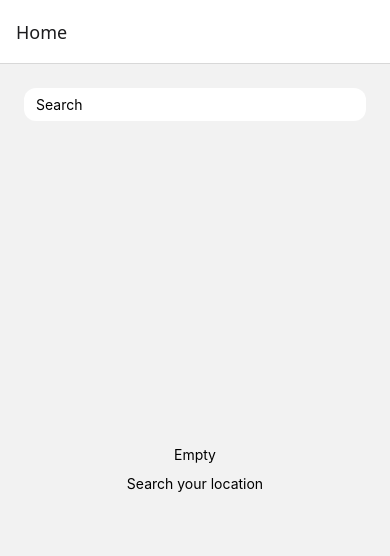
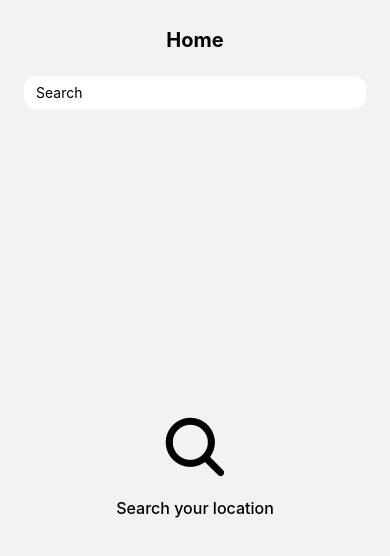
Before and after one commit to aljary12/map-app, a React Native app: screen /Home in a window 390 px wide. Shown: the top 556 px of the page. Built offline with nearby package versions, Linux system fonts and the light colour scheme.

Commit message:
feat: update ui, show error if no results

```diff
--- a/src/api/place.ts
+++ b/src/api/place.ts
@@ -5,7 +5,7 @@ import axios, {
 } from 'axios';
 import * as config from './config';
 import Config from 'react-native-config';
-import {Prediction} from '../types/place';
+import {AutocompleteResponse} from '../types/place';
 
 class Place {
   private api: AxiosInstance;
@@ -27,7 +27,7 @@ class Place {
 
   autocomplete(params: {
     input: string;
-  }): Promise<AxiosResponse<{predictions: Prediction[]}, any>> {
+  }): Promise<AxiosResponse<AutocompleteResponse, any>> {
     return this.api.get('autocomplete/json', {
       params: {...params, components: 'country:my'},
     });
--- a/src/app.tsx
+++ b/src/app.tsx
@@ -3,11 +3,14 @@ import React from 'react';
 import Routes from './navigator/root-navigator';
 import {Provider} from 'react-redux';
 import {store} from './stores';
+import {SafeAreaProvider} from 'react-native-safe-area-context';
 
 function App(): React.JSX.Element {
   return (
     <Provider store={store}>
-      <Routes />
+      <SafeAreaProvider>
+        <Routes />
+      </SafeAreaProvider>
     </Provider>
   );
 }
--- /dev/null
+++ b/src/components/nav-bar.tsx
@@ -0,0 +1,50 @@
+import {
+  StyleSheet,
+  Text,
+  TextStyle,
+  TouchableOpacity,
+  View,
+  ViewStyle,
+} from 'react-native';
+import React from 'react';
+import {useNavigation} from '@react-navigation/native';
+import Icon from 'react-native-vector-icons/Ionicons';
+
+interface Props {
+  back?: boolean;
+  title: string;
+  containerStyle?: ViewStyle;
+  titleStyle?: TextStyle;
+}
+export default function NavBar(props: Props) {
+  const navigation = useNavigation();
+  const {back, title, containerStyle, titleStyle} = props;
+
+  return (
+    <View style={[styles.container, containerStyle]}>
+      {back && (
+        <TouchableOpacity onPress={() => navigation.goBack()}>
+          <Icon name="arrow-back" size={24} />
+        </TouchableOpacity>
+      )}
+
+      <Text style={[styles.title, titleStyle]}>{title}</Text>
+    </View>
+  );
+}
+
+const styles = StyleSheet.create({
+  container: {
+    justifyContent: 'center',
+    paddingVertical: 16,
+  },
+  title: {
+    position: 'absolute',
+    left: 0,
+    right: 0,
+    zIndex: -1,
+    textAlign: 'center',
+    fontSize: 20,
+    fontWeight: '700',
+  },
+});
--- a/src/navigator/root-navigator.tsx
+++ b/src/navigator/root-navigator.tsx
@@ -8,7 +8,7 @@ const Stack = createNativeStackNavigator();
 function RootNavigator() {
   return (
     <NavigationContainer>
-      <Stack.Navigator>
+      <Stack.Navigator screenOptions={{headerShown: false}}>
         <Stack.Screen name="Home" component={HomeScreen} />
       </Stack.Navigator>
     </NavigationContainer>
--- a/src/screens/home-screen.tsx
+++ b/src/screens/home-screen.tsx
@@ -1,48 +1,50 @@
-import React from 'react';
+import React, {useCallback} from 'react';
 import InputForm from '../components/input-form';
 import {useDispatch, useSelector} from 'react-redux';
-import {
-  searchActions,
-  searchSelector,
-  setPredictions,
-} from '../stores/search-slice';
+import {searchActions, searchSelector} from '../stores/search-slice';
 import {debounce} from 'lodash';
 import {AppDispatch} from '../stores';
 import {
   ActivityIndicator,
   FlatList,
   ListRenderItem,
+  StyleSheet,
   Text,
   View,
 } from 'react-native';
 import {Prediction} from '../types/place';
+import {SafeAreaView} from 'react-native-safe-area-context';
+import NavBar from '../components/nav-bar';
+import Icon from 'react-native-vector-icons/Ionicons';
 
 function HomeScreen() {
   const dispatch = useDispatch<AppDispatch>();
-  const {searching, predictions} = useSelector(searchSelector);
+  const {searching, predictions, error} = useSelector(searchSelector);
 
   const search = debounce((text: string) => {
     const input = text.trim();
 
-    if (input.length < 3) {
-      dispatch(setPredictions([]));
-      return;
-    }
-
     dispatch(searchActions.autocomplete({input}));
   }, 500);
 
-  const renderItem: ListRenderItem<Prediction> = ({item}) => {
+  const renderItem: ListRenderItem<Prediction> = useCallback(({item}) => {
     return (
-      <View style={{backgroundColor: '#FFFFFF', padding: 16, borderRadius: 12}}>
-        <Text>{item.structured_formatting.main_text}</Text>
-        <Text>{item.structured_formatting.secondary_text}</Text>
+      <View style={{gap: 8, flexDirection: 'row', alignItems: 'center'}}>
+        <Icon name="locate" size={22} color="#DD2534" />
+        <View style={{gap: 4, flex: 1}}>
+          <Text style={{fontWeight: '600'}}>
+            {item.structured_formatting.main_text}
+          </Text>
+          <Text style={{fontSize: 12, fontWeight: '200'}}>
+            {item.structured_formatting.secondary_text}
+          </Text>
+        </View>
       </View>
     );
-  };
-
+  }, []);
   return (
-    <View style={{flex: 1, padding: 24, gap: 20}}>
+    <SafeAreaView style={styles.screen}>
+      <NavBar title="Home" />
       <InputForm
         placeholder="Search"
         clearButtonMode="while-editing"
@@ -54,27 +56,59 @@ function HomeScreen() {
         keyExtractor={item => item.place_id}
         contentContainerStyle={{
           flexGrow: 1,
-          justifyContent:
-            (predictions || []).length > 0 ? 'flex-start' : 'center',
+          justifyContent: predictions.length > 0 ? 'flex-start' : 'center',
           gap: 20,
           paddingBottom: 24,
         }}
         showsVerticalScrollIndicator={false}
         ListEmptyComponent={
-          searching ? <ActivityIndicator size="large" /> : <Empty />
+          searching ? (
+            <ActivityIndicator size="large" />
+          ) : error ? (
+            <Error />
+          ) : (
+            <Empty />
+          )
         }
       />
-    </View>
+    </SafeAreaView>
   );
 }
 
+const Error = () => {
+  return (
+    <View style={styles.empty}>
+      <Icon name="alert" size={72} color="#DD2534" />
+      <Text style={styles.emptyBody}>Can't find your location</Text>
+    </View>
+  );
+};
+
 const Empty = () => {
   return (
-    <View style={{justifyContent: 'center', alignItems: 'center', gap: 12}}>
-      <Text>Empty</Text>
-      <Text>Search your location</Text>
+    <View style={styles.empty}>
+      <Icon name="search" size={72} />
+      <Text style={styles.emptyBody}>Search your location</Text>
     </View>
   );
 };
 
 export default HomeScreen;
+
+const styles = StyleSheet.create({
+  screen: {
+    flex: 1,
+    padding: 24,
+    gap: 20,
+  },
+  empty: {
+    justifyContent: 'center',
+    alignItems: 'center',
+    gap: 12,
+  },
+  emptyBody: {
+    fontSize: 16,
+    textAlign: 'center',
+    fontWeight: '500',
+  },
+});
--- a/src/stores/search-slice.ts
+++ b/src/stores/search-slice.ts
@@ -6,8 +6,16 @@ import {Prediction} from '../types/place';
 export const searchActions = {
   autocomplete: createAsyncThunk<Prediction[], {input: string}>(
     'search/autocomplete',
-    async ({input}) => {
+    async ({input}, {rejectWithValue}) => {
+      if (input.length < 3) {
+        return [];
+      }
+
       const response = await api.place.autocomplete({input});
+      if (response.data.status === 'ZERO_RESULTS') {
+        return rejectWithValue('ZERO_RESULTS');
+      }
+
       return response.data.predictions;
     },
   ),
@@ -16,11 +24,13 @@ export const searchActions = {
 export interface SearchState {
   searching: boolean;
   predictions: Prediction[];
+  error: boolean;
 }
 
 const initialState: SearchState = {
   searching: false,
   predictions: [],
+  error: false,
 };
 
 export const searchSlice = createSlice({
@@ -28,29 +38,30 @@ export const searchSlice = createSlice({
   initialState,
   reducers: {
     clearSearch: () => initialState,
-    setPredictions: (state, action: PayloadAction<Prediction[]>) => {
-      state.predictions = action.payload;
-    },
   },
   extraReducers: builder => {
     builder
       // autocomplete
       .addCase(searchActions.autocomplete.pending, state => {
+        state.predictions = [];
         state.searching = true;
+        state.error = false;
       })
-      .addCase(searchActions.autocomplete.fulfilled, (state, {payload}) => {
-        state.predictions = payload;
+      .addCase(searchActions.autocomplete.fulfilled, (state, action) => {
+        state.predictions = action.payload;
         state.searching = false;
+        state.error = false;
       })
       .addCase(searchActions.autocomplete.rejected, state => {
         state.predictions = [];
         state.searching = false;
+        state.error = true;
       });
   },
 });
 
 // Action creators are generated for each case reducer function
-export const {clearSearch, setPredictions} = searchSlice.actions;
+export const {clearSearch} = searchSlice.actions;
 
 export const searchSelector = (state: RootState) => state.search;
 
--- a/src/types/place.ts
+++ b/src/types/place.ts
@@ -6,3 +6,8 @@ export interface Prediction {
     secondary_text: string;
   };
 }
+
+export interface AutocompleteResponse {
+  predictions: Prediction[];
+  status: 'OK' | 'ZERO_RESULTS';
+}
```
